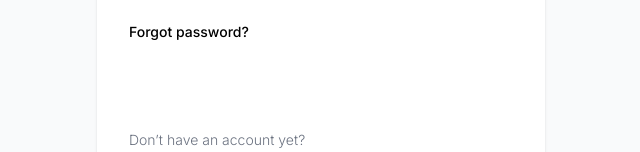
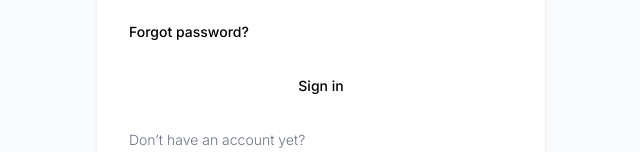
Before and after one commit to Sanjay9745/chatapp-frontend, a Next.js app: page /login in a window 1280 px wide. Shown: the part 426-578 px from the top of the page, without its empty margins (319-959 px from the left). Built offline with nearby package versions, Linux system fonts and the light colour scheme.

Commit message:
first commit

```diff
--- a/app/login/page.tsx
+++ b/app/login/page.tsx
@@ -94,7 +94,7 @@ useEffect(() => {
               </div>
               <button
                 type="submit"
-                className="w-full text-white bg-primary-600 hover:bg-primary-700 focus:ring-4 focus:outline-none focus:ring-primary-300 font-medium rounded-lg text-sm px-5 py-2.5 text-center dark:bg-primary-600 dark:hover:bg-primary-700 dark:focus:ring-primary-800 dark:border-white border-slate-100"
+                className="w-full text-black bg-primary-600 hover:bg-primary-700 focus:ring-4 focus:outline-none focus:ring-primary-300 font-medium rounded-lg text-sm px-5 py-2.5 text-center dark:bg-primary-600 dark:hover:bg-primary-700 dark:focus:ring-primary-800 dark:border-white border-slate-100"
                 onClick={handleSubmit}
               >
                 Sign in
```
